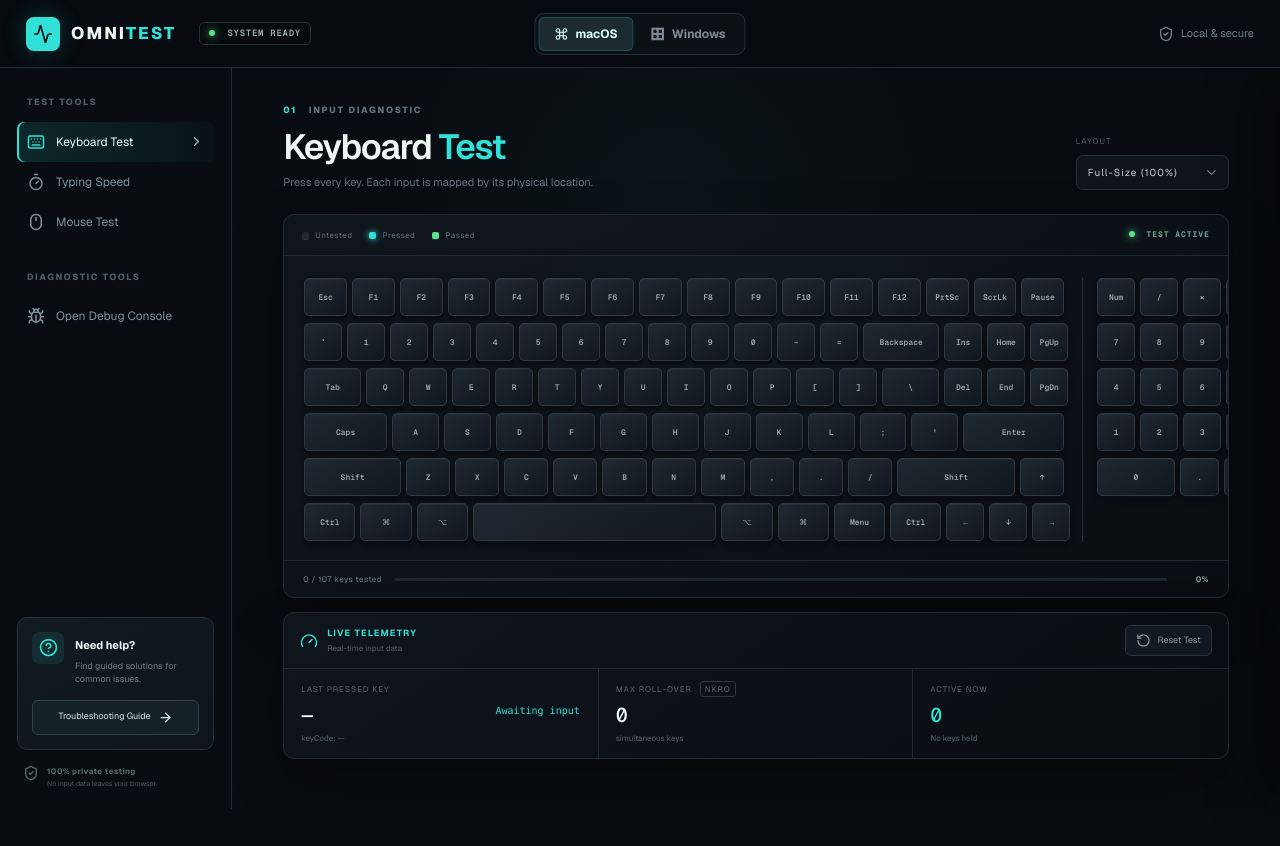
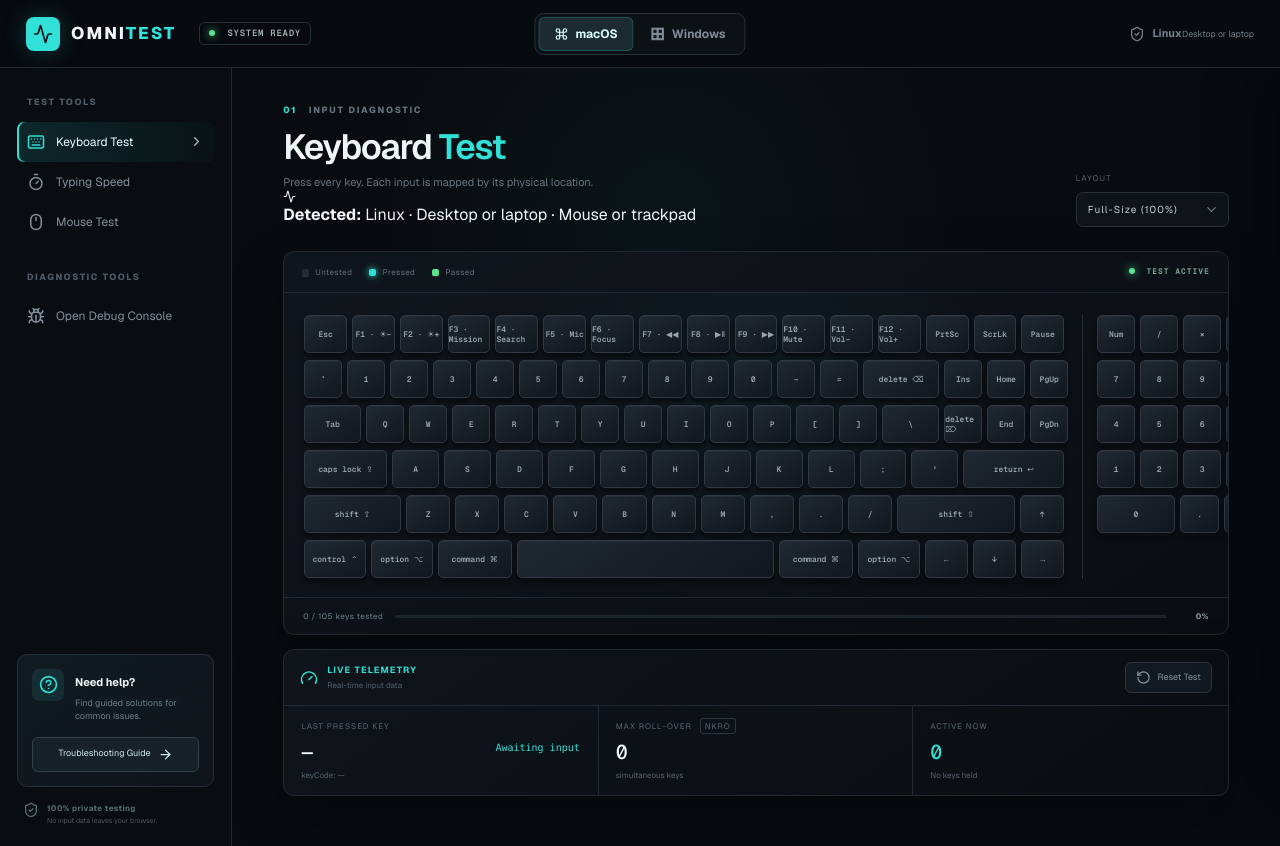
Before and after one commit to kashga/check-my-input, a Next.js app: page / in a window 1280 px wide. Before the commit the page ends 809 px from the top, so only its background shows below. Built offline with nearby package versions, Linux system fonts and the light colour scheme.

Commit message:
Add automatic device detection and Mac keyboard layout

```diff
--- a/app/page.tsx
+++ b/app/page.tsx
@@ -12,6 +12,7 @@
 type Layout = "full" | "tkl" | "60";
 type KeyDef = { code: string; label: string; width?: number; mac?: string; win?: string };
 type LogItem = { id: number; time: string; type: string; detail: string };
+type DeviceInfo = { label: string; platform: string; input: string };
 
 const rows: KeyDef[][] = [
   [
@@ -50,6 +51,35 @@
     { code: "ContextMenu", label: "Menu", width: 1.35 }, { code: "ControlRight", label: "Ctrl", width: 1.35 },
     { code: "ArrowLeft", label: "←" }, { code: "ArrowDown", label: "↓" }, { code: "ArrowRight", label: "→" },
   ],
+];
+
+const macRows: KeyDef[][] = rows.map((row, rowIndex) => {
+  if (rowIndex === 0) {
+    const functionLabels: Record<string, string> = {
+      F1: "F1 · ☀−", F2: "F2 · ☀+", F3: "F3 · Mission", F4: "F4 · Search",
+      F5: "F5 · Mic", F6: "F6 · Focus", F7: "F7 · ◀◀", F8: "F8 · ▶Ⅱ",
+      F9: "F9 · ▶▶", F10: "F10 · Mute", F11: "F11 · Vol−", F12: "F12 · Vol+",
+    };
+    return row.map((key) => ({ ...key, mac: functionLabels[key.code] ?? key.mac }));
+  }
+  const labels: Record<string, string> = {
+    Backspace: "delete ⌫", Enter: "return ↩", CapsLock: "caps lock ⇪",
+    ShiftLeft: "shift ⇧", ShiftRight: "shift ⇧", ControlLeft: "control ⌃",
+    ControlRight: "control ⌃", AltLeft: "option ⌥", AltRight: "option ⌥",
+    MetaLeft: "command ⌘", MetaRight: "command ⌘", Delete: "delete ⌦",
+  };
+  return row.map((key) => ({ ...key, mac: labels[key.code] ?? key.mac }));
+});
+
+macRows[5] = [
+  { code: "ControlLeft", label: "", mac: "control ⌃", width: 1.45 },
+  { code: "AltLeft", label: "", mac: "option ⌥", width: 1.45 },
+  { code: "MetaLeft", label: "", mac: "command ⌘", width: 1.75 },
+  { code: "Space", label: "", width: 6.2 },
+  { code: "MetaRight", label: "", mac: "command ⌘", width: 1.75 },
+  { code: "AltRight", label: "", mac: "option ⌥", width: 1.45 },
+  { code: "ArrowLeft", label: "←" }, { code: "ArrowDown", label: "↓" },
+  { code: "ArrowRight", label: "→" },
 ];
 
 const numpadRows: KeyDef[][] = [
@@ -94,6 +124,7 @@
 
 export default function Home() {
   const [os, setOs] = useState<OS>("mac");
+  const [device, setDevice] = useState<DeviceInfo>({ label: "Detecting device…", platform: "Browser check", input: "—" });
   const [view, setView] = useState<View>("keyboard");
   const [layout, setLayout] = useState<Layout>("full");
   const [pressed, setPressed] = useState<Set<string>>(new Set());
@@ -123,6 +154,29 @@
   const canvasRef = useRef<HTMLCanvasElement>(null);
   const lastPoint = useRef<{ x: number; y: number } | null>(null);
   const logId = useRef(0);
+
+  useEffect(() => {
+    const frame = window.requestAnimationFrame(() => {
+      const nav = navigator as Navigator & { userAgentData?: { platform?: string; mobile?: boolean } };
+      const platform = nav.userAgentData?.platform || navigator.platform || "Unknown platform";
+      const agent = navigator.userAgent;
+      const isMac = /Mac|iPhone|iPad|iPod/i.test(platform) || /Macintosh|iPhone|iPad|iPod/i.test(agent);
+      const isWindows = /Win/i.test(platform) || /Windows/i.test(agent);
+      if (isMac) setOs("mac");
+      else if (isWindows) setOs("windows");
+
+      const coarse = window.matchMedia("(pointer: coarse)").matches;
+      const hover = window.matchMedia("(hover: hover)").matches;
+      const touchPoints = navigator.maxTouchPoints || 0;
+      const mobile = nav.userAgentData?.mobile ?? /Android|iPhone|Mobile/i.test(agent);
+      const tablet = !mobile && touchPoints > 0 && coarse;
+      const label = mobile ? "Mobile device" : tablet ? "Tablet" : "Desktop or laptop";
+      const input = coarse && !hover ? "Touch input" : touchPoints > 0 ? "Mouse/trackpad + touch" : "Mouse or trackpad";
+      const detectedPlatform = isMac ? (/iPhone|iPad|iPod/i.test(platform + agent) ? "iOS / iPadOS" : "macOS") : isWindows ? "Windows" : platform;
+      setDevice({ label, platform: detectedPlatform, input });
+    });
+    return () => window.cancelAnimationFrame(frame);
+  }, []);
 
   const addLog = useCallback((type: string, detail: string) => {
     const time = new Date().toLocaleTimeString([], { hour12: false, fractionalSecondDigits: 3 } as Intl.DateTimeFormatOptions);
@@ -210,17 +264,19 @@
     lastPoint.current = { x, y };
   };
 
-  const visibleRows = useMemo(() => rows.map((row, rowIndex) =>
+  const visibleRows = useMemo(() => (os === "mac" ? macRows : rows).map((row, rowIndex) =>
     row.filter((key) => {
       if (layout === "full") return true;
       if (layout === "tkl") return true;
       if (rowIndex === 0) return false;
       return !["Insert", "Home", "PageUp", "Delete", "End", "PageDown", "ArrowUp", "ArrowLeft", "ArrowDown", "ArrowRight"].includes(key.code);
     })
-  ), [layout]);
+  ), [layout, os]);
 
   const filteredGuide = guide.filter((g) => `${g.category} ${g.issue} ${g.solutions.join(" ")}`.toLowerCase().includes(guideQuery.toLowerCase()));
   const totalKeys = visibleRows.flat().length + (layout === "full" ? 20 : 0);
+  const visibleCodes = new Set([...visibleRows.flat(), ...(layout === "full" ? numpadRows.flat() : [])].map((key) => key.code));
+  const testedVisibleKeys = [...passed].filter((code) => visibleCodes.has(code)).length;
   const passage = typingPassages[passageIndex];
   const correctChars = [...typingText].filter((char, index) => char === passage[index]).length;
   const elapsedMinutes = Math.max(1 / 60, (typingDuration - typingTime) / 60);
@@ -262,7 +318,7 @@
           <button className={os === "mac" ? "active" : ""} onClick={() => setOs("mac")}><Command size={14} /> macOS</button>
           <button className={os === "windows" ? "active" : ""} onClick={() => setOs("windows")}><span className="win-icon">⊞</span> Windows</button>
         </div>
-        <div className="secure-label"><ShieldCheck size={16} /> Local &amp; secure</div>
+        <div className="secure-label device-summary" title={`${device.label} · ${device.input}`}><ShieldCheck size={16} /><span><b>{device.platform}</b><small>{device.label}</small></span></div>
       </header>
 
       <div className="body-grid">
@@ -293,7 +349,7 @@
           {view === "keyboard" ? (
             <>
               <div className="page-heading">
-                <div><div className="eyebrow"><span>01</span> INPUT DIAGNOSTIC</div><h1>Keyboard <em>Test</em></h1><p>Press every key. Each input is mapped by its physical location.</p></div>
+                <div><div className="eyebrow"><span>01</span> INPUT DIAGNOSTIC</div><h1>Keyboard <em>Test</em></h1><p>Press every key. Each input is mapped by its physical location.</p><div className="detected-device"><Activity size={13} /><b>Detected:</b> {device.platform} · {device.label} · {device.input}</div></div>
                 <label className="select-wrap">LAYOUT
                   <select value={layout} onChange={(e) => setLayout(e.target.value as Layout)}>
                     <option value="full">Full-Size (100%)</option><option value="tkl">TKL (80%)</option><option value="60">60%</option>
@@ -311,7 +367,7 @@
                   </div>
                   {layout === "full" && <div className="numpad">{numpadRows.map((row, i) => <div className="key-row" key={i}>{row.map((key, j) => <Keycap key={`${key.code}-${i}-${j}`} item={key} os={os} pressed={pressed.has(key.code)} passed={passed.has(key.code)} />)}</div>)}</div>}
                 </div>
-                <div className="progress-row"><span>{passed.size} / {totalKeys} keys tested</span><div className="progress"><i style={{ width: `${Math.min(100, (passed.size / totalKeys) * 100)}%` }} /></div><b>{Math.round(Math.min(100, (passed.size / totalKeys) * 100))}%</b></div>
+                <div className="progress-row"><span>{testedVisibleKeys} / {totalKeys} keys tested</span><div className="progress"><i style={{ width: `${Math.min(100, (testedVisibleKeys / totalKeys) * 100)}%` }} /></div><b>{Math.round(Math.min(100, (testedVisibleKeys / totalKeys) * 100))}%</b></div>
               </div>
               <div className="telemetry">
                 <div className="telemetry-title"><div><Gauge size={18} /><span><b>LIVE TELEMETRY</b><small>Real-time input data</small></span></div><button onClick={resetKeyboard}><RotateCcw size={15} /> Reset Test</button></div>
```
